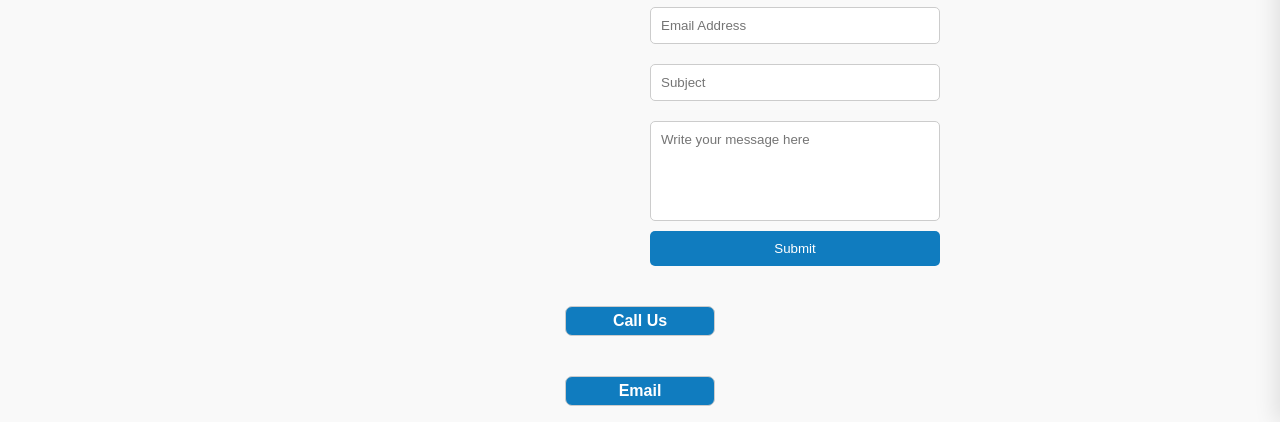
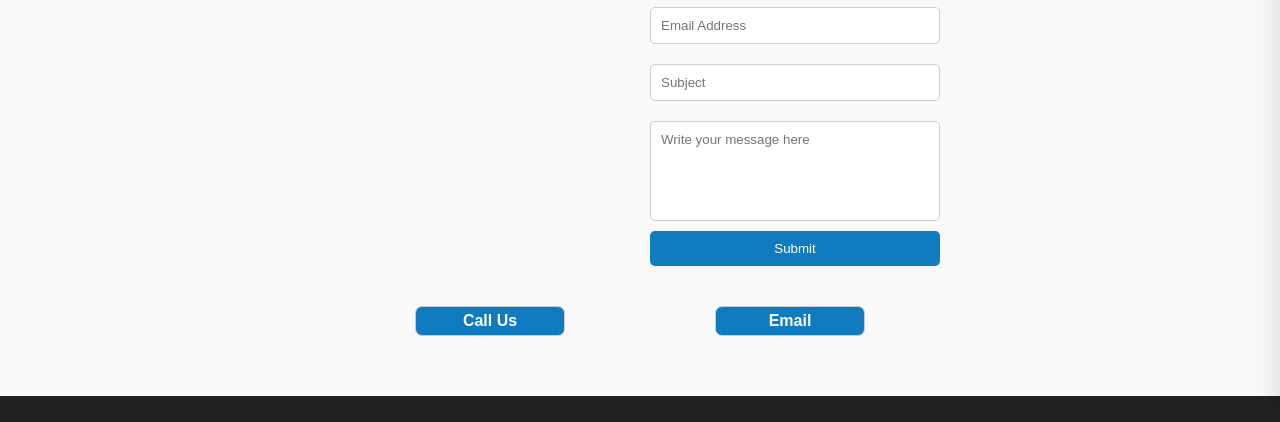
Before and after one commit to front-end-fundamentals-2025/fef-project-group-29, a plain HTML site: page contact.html in a window 1280 px wide. Shown: the part 378-800 px from the top of the page. Drawn offline with Linux system fonts and the light colour scheme.

Commit message:
info-boxes flex direction

```diff
--- a/css/testt.css
+++ b/css/testt.css
@@ -711,8 +711,10 @@ button:hover {
 
 .hover-boxes {
   display: flex;
+  flex-direction: column;
+  align-items: center;
+  gap: 60px;
   justify-content: center;
-  gap: 150px;
   margin-top: 20px;
   flex-wrap: wrap;
 }
@@ -751,9 +753,9 @@ button:hover {
 @media (min-width: 768px) {
 
     .hover-boxes {
-      flex-direction: column;
-      align-items: center;
-      gap: 40px;
+      display: flex;
+      flex-direction: row;
+      gap: 150px;
     }
 
     .contact-section {
```
